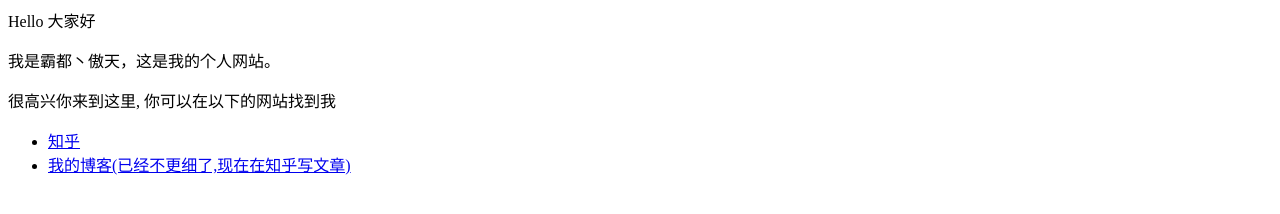
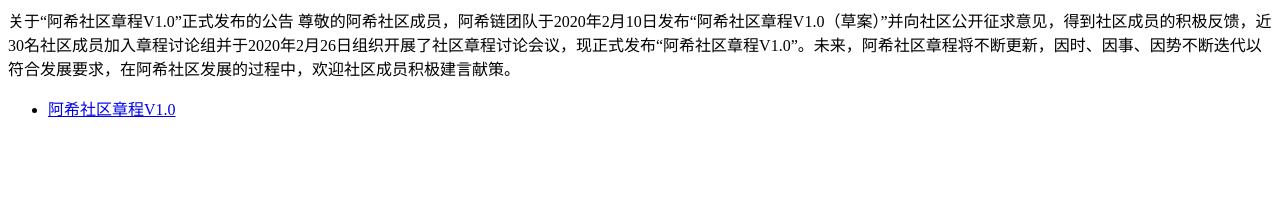
Before and after one commit to Asch-xas/Asch-xas.github.io, a plain HTML site: page index.html in a window 1280 px wide. Drawn offline with Linux system fonts and the light colour scheme.

Commit message:
Update index.html

```diff
--- a/index.html
+++ b/index.html
@@ -1,8 +1,6 @@
-<p>Hello 大家好</p>
-<p>我是霸都丶傲天，这是我的个人网站。 </p>
-<p>很高兴你来到这里, 你可以在以下的网站找到我</p>
+<p>关于“阿希社区章程V1.0”正式发布的公告
+尊敬的阿希社区成员，阿希链团队于2020年2月10日发布“阿希社区章程V1.0（草案）”并向社区公开征求意见，得到社区成员的积极反馈，近30名社区成员加入章程讨论组并于2020年2月26日组织开展了社区章程讨论会议，现正式发布“阿希社区章程V1.0”。未来，阿希社区章程将不断更新，因时、因事、因势不断迭代以符合发展要求，在阿希社区发展的过程中，欢迎社区成员积极建言献策。</p>
 
 <ul>
-  <li> <a href="https://www.zhihu.com/people/AJLoveChina">知乎</a> </li>
-  <li> <a href="http://hejie.nigeerhuo.com">我的博客(已经不更细了,现在在知乎写文章)</a> </li>
+  <li> <a href="https://shimo.im/docs/cdQwWkrXyXVxCTHr/">阿希社区章程V1.0</a> </li>
 </ul>
```
